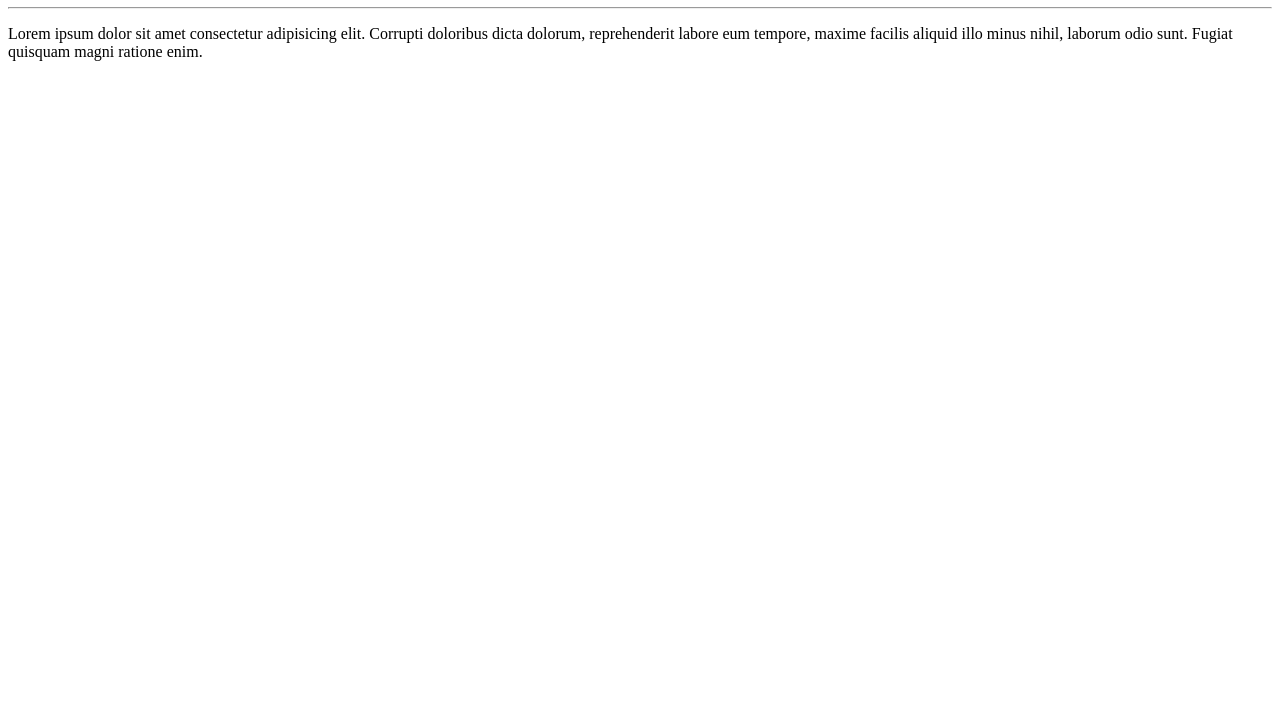
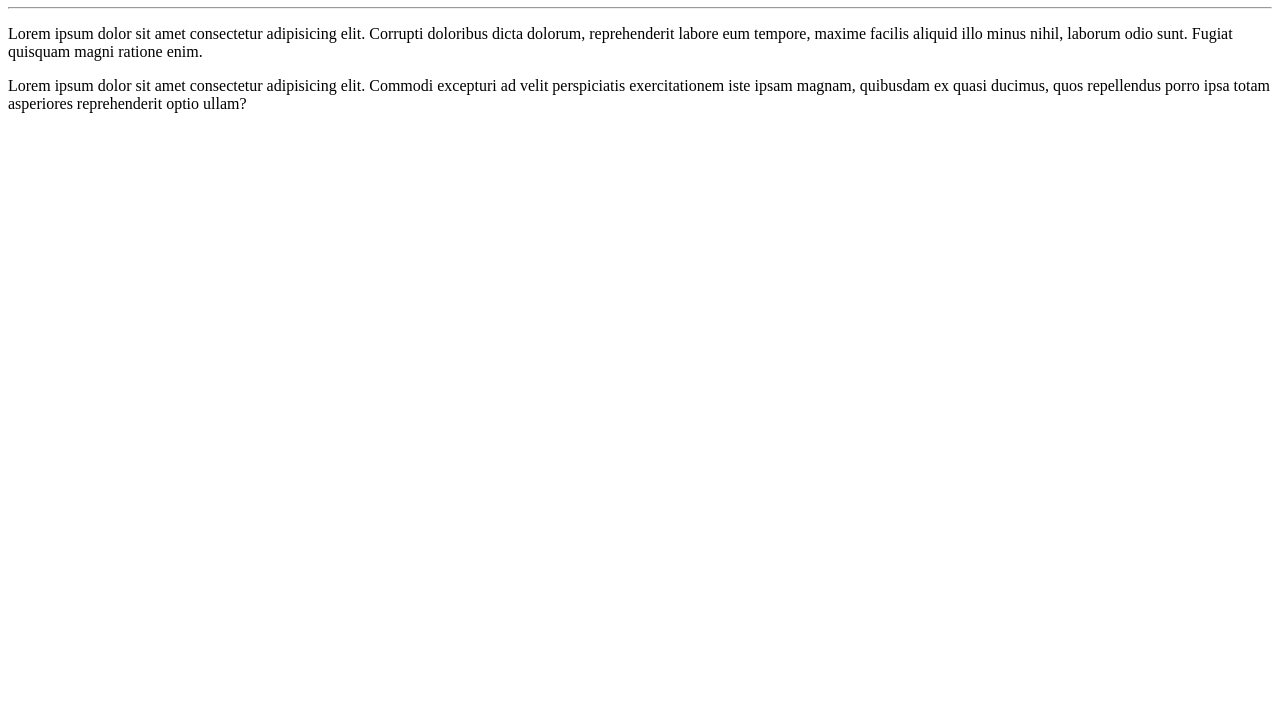
Before and after one commit to NatanVladimir123/Haig, a plain HTML site: page site-exemplo/index.html in a window 1280 px wide. Shown: the part 73-800 px from the top of the page. Drawn offline with Linux system fonts and the light colour scheme.

Commit message:
adicionei paragrafo

```diff
--- a/site-exemplo/index.html
+++ b/site-exemplo/index.html
@@ -10,6 +10,6 @@
     <h1> Teste </h1>
     <hr>
     <p>Lorem ipsum dolor sit amet consectetur adipisicing elit. Corrupti doloribus dicta dolorum, reprehenderit labore eum tempore, maxime facilis aliquid illo minus nihil, laborum odio sunt. Fugiat quisquam magni ratione enim.</p>
-
+    <p>Lorem ipsum dolor sit amet consectetur adipisicing elit. Commodi excepturi ad velit perspiciatis exercitationem iste ipsam magnam, quibusdam ex quasi ducimus, quos repellendus porro ipsa totam asperiores reprehenderit optio ullam?</p>
 </body>
 </html>
```
